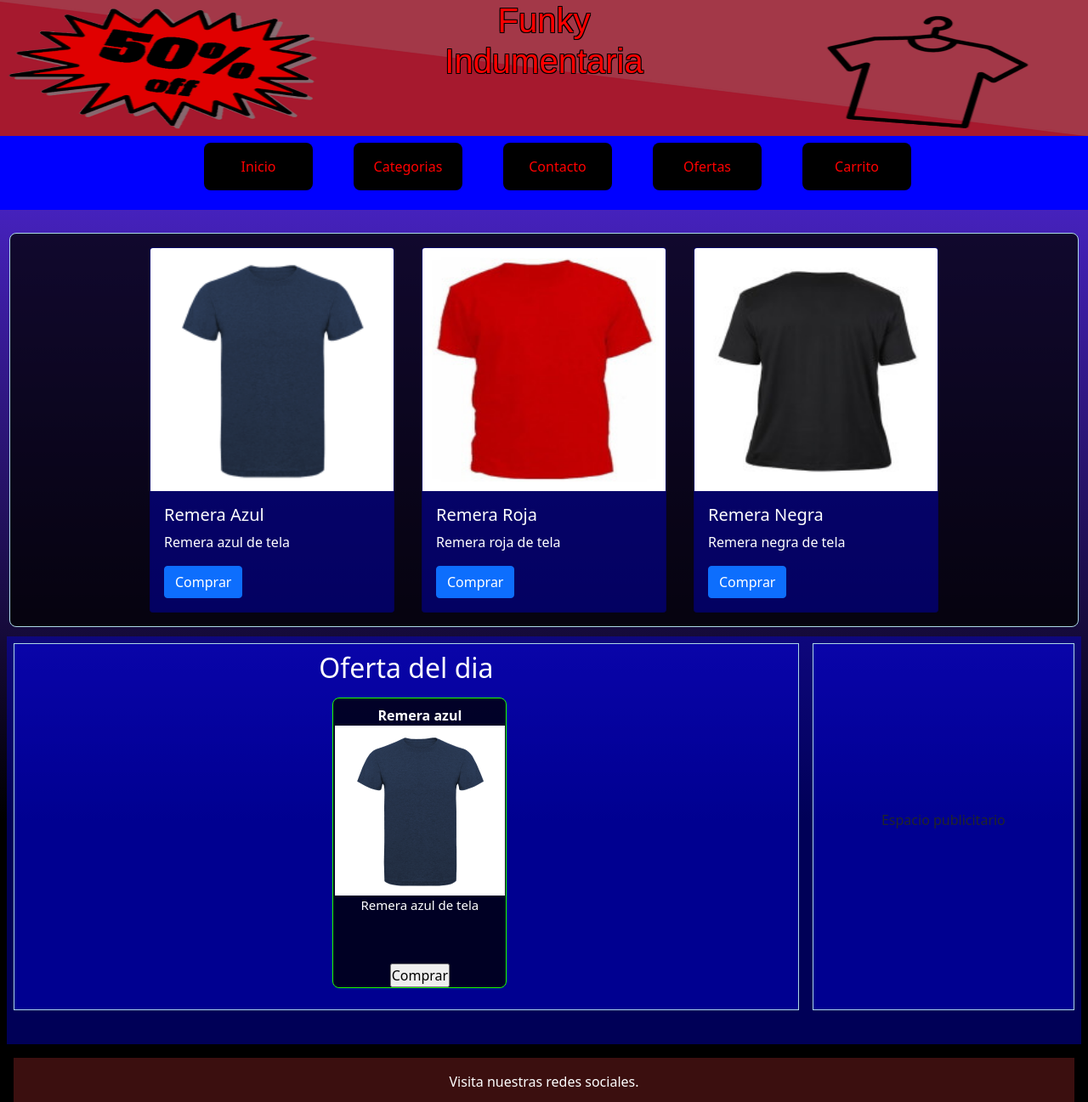
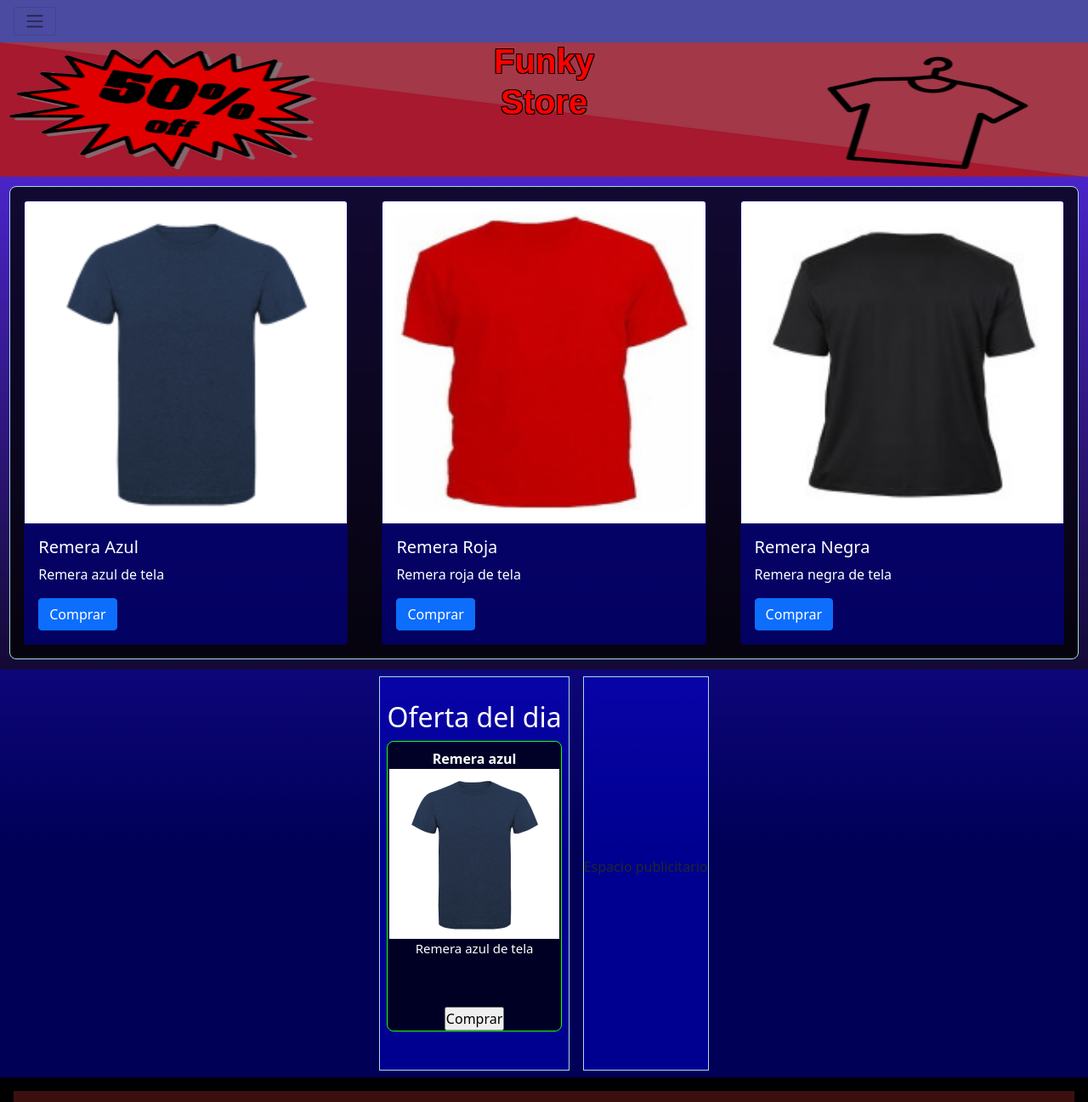
Before and after one commit to MonvaFNK/tienda-de-indumentaria, a website: page index.html in a window 1280 px wide. Shown: the top 1297 px of the page at 85% size. Drawn offline with nearby package versions, Linux system fonts and the light colour scheme.

Commit message:
Agregando Navbar

```diff
--- a/index.html
+++ b/index.html
@@ -6,21 +6,32 @@
     <meta name="viewport" content="width=device-width, initial-scale=1.0">
     <meta name="keywords" content="ropa,abrigos,buzos,gorros,ofertas,compras,compra,online,envio, gorro, buzo, abrigo, oferta, ropas, remeras, remera, indumentaria, envios">
     <link rel="shortcut icon" href="recursos/remera-pequenia.png">
+    <link href="https://cdn.jsdelivr.net/npm/bootstrap@5.1.3/dist/css/bootstrap.min.css" rel="stylesheet" integrity="sha384-1BmE4kWBq78iYhFldvKuhfTAU6auU8tT94WrHftjDbrCEXSU1oBoqyl2QvZ6jIW3" crossorigin="anonymous">
     <link rel="stylesheet" href="css/estilos.css">
-    <link href="https://cdn.jsdelivr.net/npm/bootstrap@5.1.3/dist/css/bootstrap.min.css" rel="stylesheet" integrity="sha384-1BmE4kWBq78iYhFldvKuhfTAU6auU8tT94WrHftjDbrCEXSU1oBoqyl2QvZ6jIW3" crossorigin="anonymous">
     <script>history.scrollRestoration = "manual";</script>
     <title>Funky Store</title>
 </head>
 <body>
 <!-- Header -->
 <header class="header__fix">
-    <section class="header__titulo" id="header">
-        <h1 class="header__titulo--texto">Funky Indumentaria</h1>
+    <section class="header__titulo">
+        <h1 class="header__titulo--texto">Funky Store</h1>
     </section>
 <!-- Navegacion -->
-    <section class="navbar"  id="navbar">
-            <nav class="header__navegacion" >
-                <ul class="header__navegacion--list">
+    <nav class="navbar navbar-light fixed-top header__navbar">
+        <div class="header__navbar">
+        <a class="navbar-brand" href="#"></a>
+        <button class="navbar-toggler header__navbar--button" type="button" data-bs-toggle="offcanvas" data-bs-target="#offcanvasNavbar" aria-controls="offcanvasNavbar">
+        <span class="navbar-toggler-icon"></span>
+        </button>
+        </div>
+        <div class="offcanvas offcanvas-end header__navbar--button" tabindex="-1" id="offcanvasNavbar" aria-labelledby="offcanvasNavbarLabel">
+        <div class="offcanvas-header">
+            <h5 class="offcanvas-title" id="offcanvasNavbarLabel">Funky Store</h5>
+            <button type="button" class="btn-close text-reset " data-bs-dismiss="offcanvas" aria-label="Close"></button>
+        </div>
+        <div class="offcanvas-body">
+            <ul class="header__navegacion--list">
                     <a href="index.html" class="header__navegacion--links">
                         <li>Inicio</li>
                     </a>
@@ -36,14 +47,16 @@
                     <a href="paginas/pagos.html" class="header__navegacion--links">
                         <li>Carrito</li>
                     </a>
-                </ul>
-            </nav>
-    </section>
+            </ul>
+            </div>
+            </div>
+        </div>
+    </nav>
 </header>
 <!-- Inicio -->
-<main id="main">
+<main>
     <section class="inicio__productos--contenedor">
-    <div class="inicio__productos" style="width: 18rem;">
+    <div class="inicio__productos">
         <img src="/recursos/remera-azul.png" class="card-img-top inicio__productos--imagen" alt="...">
             <div class="card-body inicio__productos--carta">
                 <h5 class="card-title inicio__productos--titulo">Remera Azul</h5>
@@ -51,7 +64,7 @@
                 <a href="/paginas/pagos.html" class="btn btn-primary">Comprar</a>
             </div>
         </div>
-        <div class="inicio__productos" style="width: 18rem;">
+        <div class="inicio__productos">
             <img src="/recursos/remera-roja.png" class="card-img-top inicio__productos--imagen" alt="...">
                 <div class="card-body inicio__productos--carta">
                     <h5 class="card-title inicio__productos--titulo">Remera Roja</h5>
@@ -59,7 +72,7 @@
                     <a href="/paginas/pagos.html" class="btn btn-primary">Comprar</a>
                 </div>
             </div>
-            <div class="inicio__productos" style="width: 18rem;">
+            <div class="inicio__productos">
                 <img src="/recursos/remera-negra.png" class="card-img-top inicio__productos--imagen" alt="...">
                     <div class="card-body inicio__productos--carta">
                         <h5 class="card-title inicio__productos--titulo">Remera Negra</h5>
@@ -72,7 +85,7 @@
     <section class="inicio__ofertas">
     <div class="inicio__ofertas--contenedor">
         <h2>Oferta del dia</h2>
-        <ul>
+        <ul class="inicio__ofertas--contenedor2">
             <li class="inicio__ofertas--items">
                 <div class="ofertas__items--texto">Remera azul
                     <div class="inicio__ofertas--itemsimagen">
--- a/sass/_header.scss
+++ b/sass/_header.scss
@@ -1,6 +1,6 @@
 .header {
     &__titulo {
-        display: flex;
+    display: flex;
     justify-content: center;
     align-content: center;
     text-align: center;
@@ -14,6 +14,7 @@
     border: 0px;
     margin-bottom: 0rem;
     overflow:hidden;
+    margin-top: 3rem;
     }
     &__titulo--texto{
         display: flex;
@@ -22,6 +23,14 @@
         width: 5rem;
         height:5rem;
         text-shadow: -1px -1px 0 #000, 1px -1px 0 #000, -1px 1px 0 #000, 1px 1px 0 #000;
+    }
+    &__navbar{
+        width: 100%;
+        background-color: rgb(75, 75, 161);
+    }
+    &__navbar--button{
+        background-color: rgb(75, 75, 161);
+        color: $subtitles;
     }
     &__navegacion{
         display: flex;
@@ -32,17 +41,15 @@
         margin-left: 0px;
         margin-right: 0px;
         margin-bottom: 0.5rem;
-        background-color: blue;
         width: 100%;
         height: 5.4rem;
         margin-top: -0.47rem;
     }
     &__navegacion--list{
-        display:flex;
-        justify-content: center;
-        align-items: center;
-        flex-direction: row;
-        width: 100%;
+        display: grid;
+        grid-template-rows: repeat(5, 1fr);
+        grid-template-columns: 1fr;
+        gap: 8px;
     }
     &__navegacion--links{
         display: flex;
@@ -53,17 +60,12 @@
         border-radius: 0.5rem;
         border: 0.05rem solid transparent;
         color: $text-color;
-        height: 80%;
-        width: 10vw;
+        height: 4rem;
         text-align: center;
         overflow: hidden;
         margin-right: 1.5rem;
         margin-left: 1.5rem;
     }
-}
-.navbar{
-    display:flex;
-    width: 100%;
 }
 .header__navegacion--links:hover,
 .header__navegacion--links:focus{
--- a/sass/_mediaquery.scss
+++ /dev/null
@@ -1,41 +0,0 @@
-@media (max-width: 45.75em){
-    .header__navegacion--links{
-        margin-left: .5rem;
-        margin-right: .5rem;
-        min-width: 5rem;
-    }
-}
-@media (max-width: 45.75em){
-    .productos__contenedor{
-        display:grid;
-        gap: 1.5rem;
-        grid-template-columns: 1fr 1fr;
-        padding-block: 2rem;
-        margin: 0 auto;
-        overflow:hidden;
-    }
-}
-@media (max-width: 45.75em){
-    .ofertas__contenedor{
-        display:grid;
-        gap: 1.5rem;
-        grid-template-columns: 1fr 1fr;
-        padding-block: 2rem;
-    }
-}
-@media (max-width: 45.75em){
-    .ofertas__items{
-        width: 90%;
-        height: 100%;
-    }
-}
-@media (max-width: 45.75em){
-    .categorias__lista--contenedor{
-        display:grid;
-        gap: 1.5rem;
-        grid-template-columns: 1fr 1fr;
-        padding-block: 2rem;
-        margin: 0 auto;
-        overflow:hidden;
-    }
-}
--- a/sass/_variables.scss
+++ b/sass/_variables.scss
@@ -6,3 +6,4 @@ $box-products: rgba(0, 0, 0, .75);
 $subtitles: white;
 $cincuentaoff: red;
 $cincuentaoff-color: black;
+$gradient: linear-gradient(0deg, rgba(0,0,0,1) 30%, rgba(93,45,253,1) 100%);
--- a/sass/style.scss
+++ b/sass/style.scss
@@ -1,7 +1,6 @@
 @import 'variables';
 @import 'header';
 @import 'variables';
-@import 'mediaquery';
 @import 'footer';
 
 *{
@@ -26,7 +25,7 @@ h1{
 }
 body {
     background: rgb(0,0,0);
-    background: linear-gradient(0deg, rgba(0,0,0,1) 30%, rgba(93,45,253,1) 100%);
+    background: $gradient;
 }
 
 /* Pagina de "inicio" */
@@ -34,7 +33,10 @@ body {
 
 .inicio{
     &__productos--contenedor{
-        display: flex;
+        display: grid;
+        grid-template-rows: 1fr;
+        grid-template-columns: repeat(3, 1fr);
+        gap: 8px;
         justify-content: center;
         align-items: center;
         background-color: $box-products;
@@ -77,24 +79,9 @@ body {
         justify-content: center;
         flex-direction: row;
         overflow: auto;
-        margin: 0.5rem;
         height: 30rem;
         border: $box-outline;
         background-color: $box-insidecolor;
-    }
-    &__ofertas--contenedor{
-        display:flex;
-        flex-direction: column;
-        justify-content: center;
-        align-items: center;
-        text-align: center;
-        color: $subtitles;
-        background-color: $box-insidecolor;
-        border : 0.1rem solid $box-outline ;
-        padding: 0.5rem;
-        margin: 0.5rem;
-        height: 90%;
-        width: 75%;
     }
     &__ofertas--itemsboton{
         padding:0px;
@@ -130,6 +117,21 @@ body {
         margin-right: 0.1rem;
         width: 100%;
     }
+    &__ofertas--contenedor{
+        display:flex;
+        flex-direction: column;
+        justify-content: center;
+        align-items: center;
+        text-align: center;
+        color: $subtitles;
+        background-color: $box-insidecolor;
+        border : 0.1rem solid $box-outline ;
+        padding: 0.5rem;
+        margin: 0.5rem;
+    }
+    &__ofertas--contenedor2{
+        padding: 0rem;
+    }
     &__ofertas--items{
         display: flex;
         justify-content: center;
@@ -137,21 +139,17 @@ body {
         background-color: $box-products;
         border-radius: 0.5rem;
         margin-top: 0.5rem;
+        padding: 0rem;
+        margin: 0rem;
         border : 0.1rem solid $box-outline-secondary;;
     }
     &__ofertas--espacio-publicitario{
         display:flex;
         align-items: center;
         justify-content: center;
-        text-align: right;
-        padding: 0.5rem;
         margin: 0.5rem;
         background-color: $box-insidecolor;
         border : 0.1rem solid $box-outline ;
-        padding: 0.5rem;
-        margin: 0.5rem;
-        height: 90%;
-        width: 25%;
     }
 }
 
@@ -384,3 +382,50 @@ $oferta__ropa:(
         padding: 0.5rem;
     }
 }
+/* Media Queries */
+@media (max-width: 45.75em){
+    .header__navegacion--links{
+        margin-left: .5rem;
+        margin-right: .5rem;
+        min-width: 5rem;
+    }
+}
+@media (max-width: 45.75em){
+    .productos__contenedor{
+        display:grid;
+        gap: 1.5rem;
+        grid-template-columns: 1fr 1fr;
+        padding-block: 2rem;
+        margin: 0 auto;
+        overflow:hidden;
+    }
+}
+@media (max-width: 45.75em){
+    .ofertas__items{
+        width: 90%;
+        height: 100%;
+    }
+}
+@media (max-width: 45.75em){
+    .categorias__lista--contenedor{
+        display:grid;
+        gap: 1.5rem;
+        grid-template-columns: 1fr 1fr;
+        padding-block: 2rem;
+        margin: 0 auto;
+        overflow:hidden;
+    }
+}
+@media (max-width: 45.75em){
+    .ofertas__contenedor{
+        grid-template-rows: repeat(4, 1fr);
+        grid-template-columns: 1fr;
+    }
+}
+@media (max-width: 45.75em){
+    .inicio__productos--contenedor{
+        grid-template-rows: repeat(3, 1fr);
+        grid-template-columns: 1fr;
+        max-width: 24rem;
+    }
+}
```
Also changed, not shown: paginas/categorias.html (+17 -4 lines), paginas/contacto.html (+17 -4 lines), paginas/ofertas.html (+18 -5 lines), paginas/pagos.html (+17 -4 lines), css/estilos.css.
